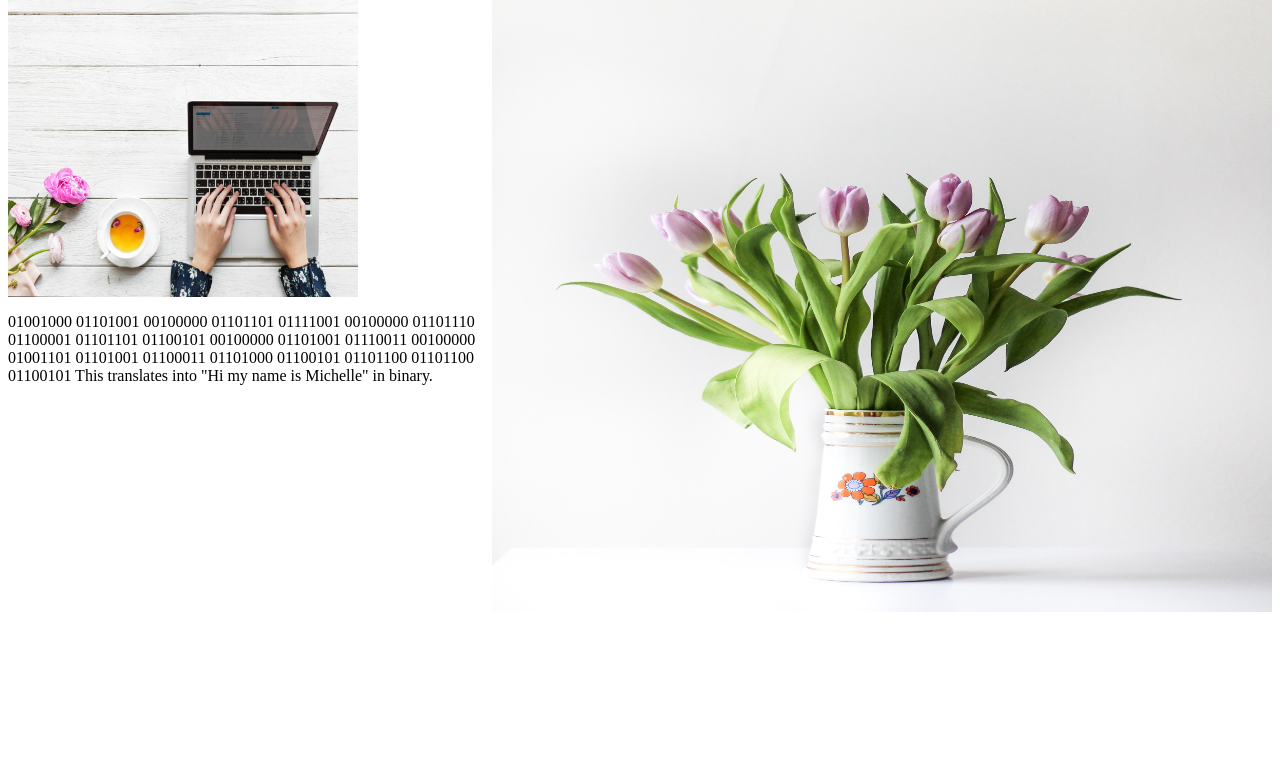
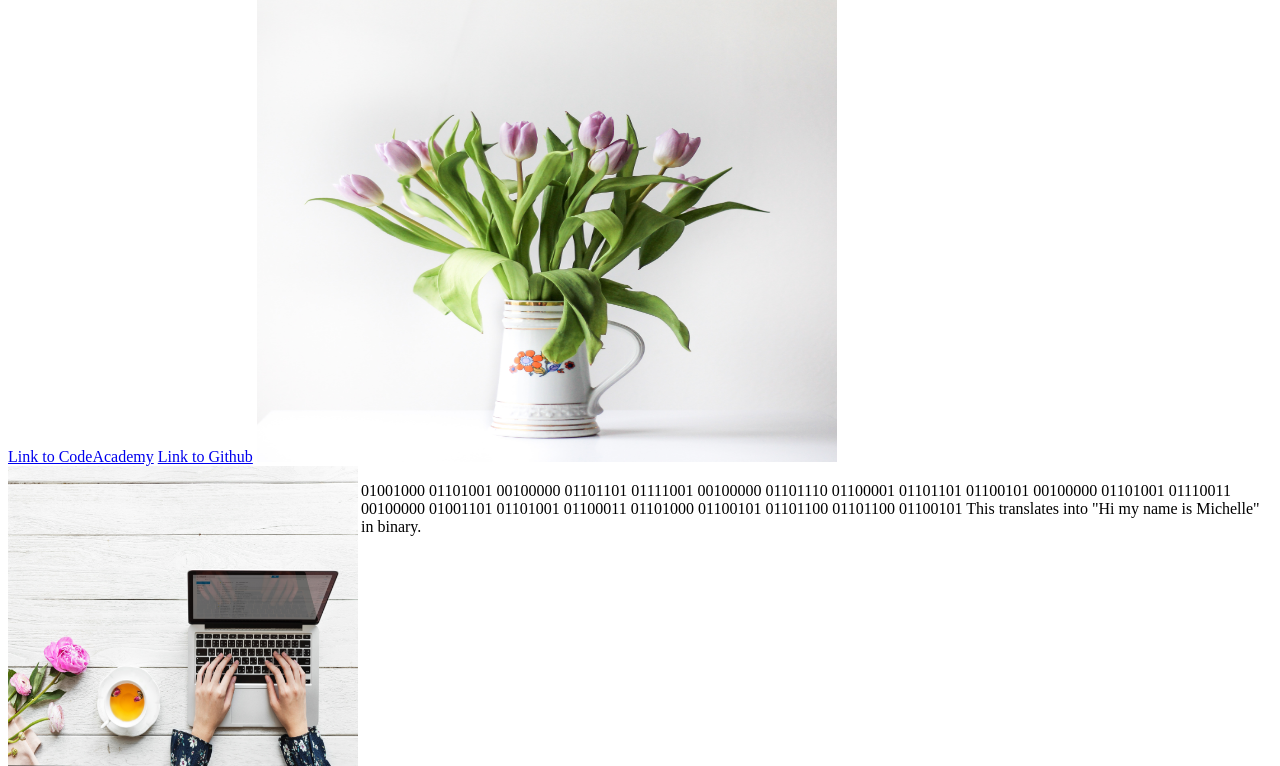
Before and after one commit to coder263/coder2632, a plain HTML site: page index.html in a window 1280 px wide. Shown: the part 251-1017 px from the top of the page. Before the commit the page ends 863 px from the top, so only its background shows below. Drawn offline with Linux system fonts and the light colour scheme.

Commit message:
Update index.html

```diff
--- a/index.html
+++ b/index.html
@@ -5,7 +5,7 @@
     <h2><i>Web Development Course</i></h2>
      <a href="https://www.codecademy.com">Link to CodeAcademy</a>
     <a href="https://www.github.com">Link to Github</a>
-     <img src="nordwood-themes-612515-unsplash.jpg" width="780" height="750" align="right">
+     <img src="nordwood-themes-612515-unsplash.jpg" width="580" height="600" align="bottom">
 
     <table border="2" align="right">
 <tr>
@@ -21,7 +21,7 @@
 
 
 
-    <img src="rawpixel-600782-unsplash.jpg" width="350" height="300" align="bottom"><p>01001000
+    <img src="rawpixel-600782-unsplash.jpg" width="350" height="300" align="left"><p>01001000
     01101001 00100000 01101101 01111001 00100000 01101110 01100001 01101101 01100101 00100000
     01101001 01110011 00100000 01001101 01101001 01100011 01101000 01100101 01101100 01101100 01100101
     This translates into "Hi my name is Michelle" in binary.</p>
```
